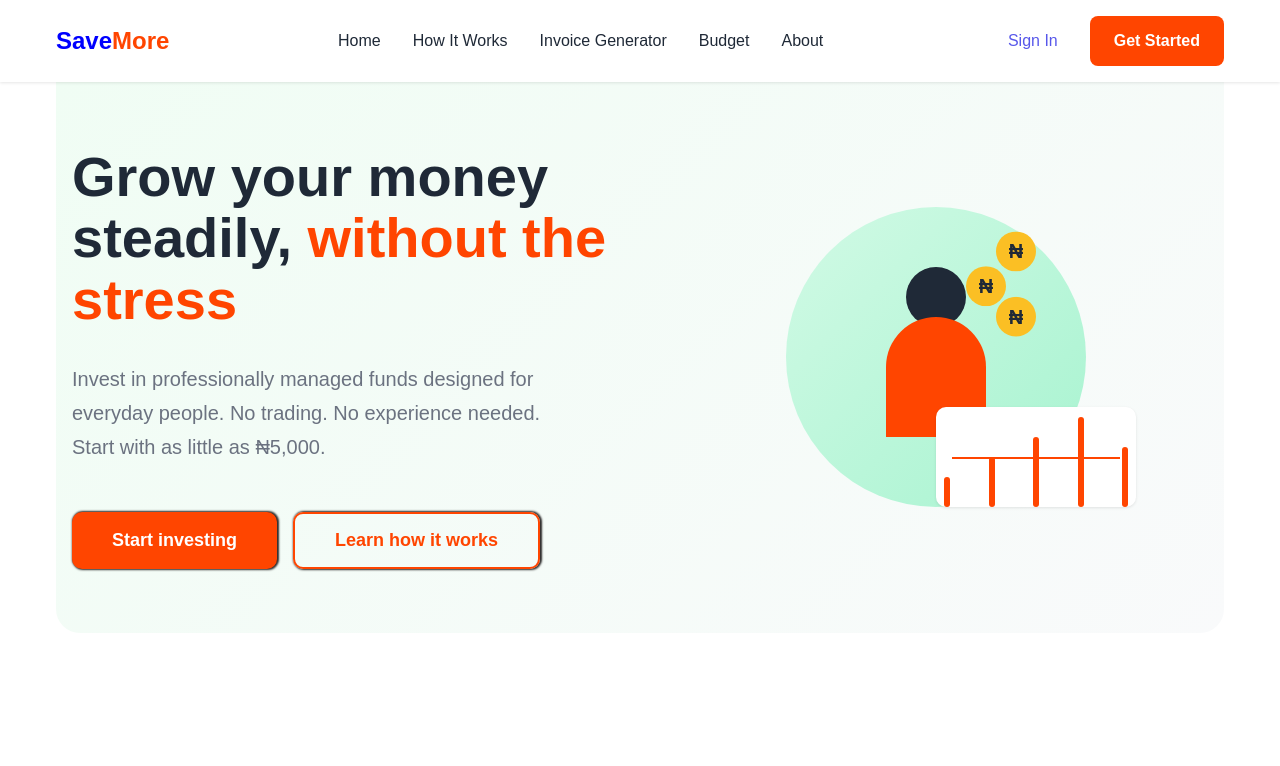
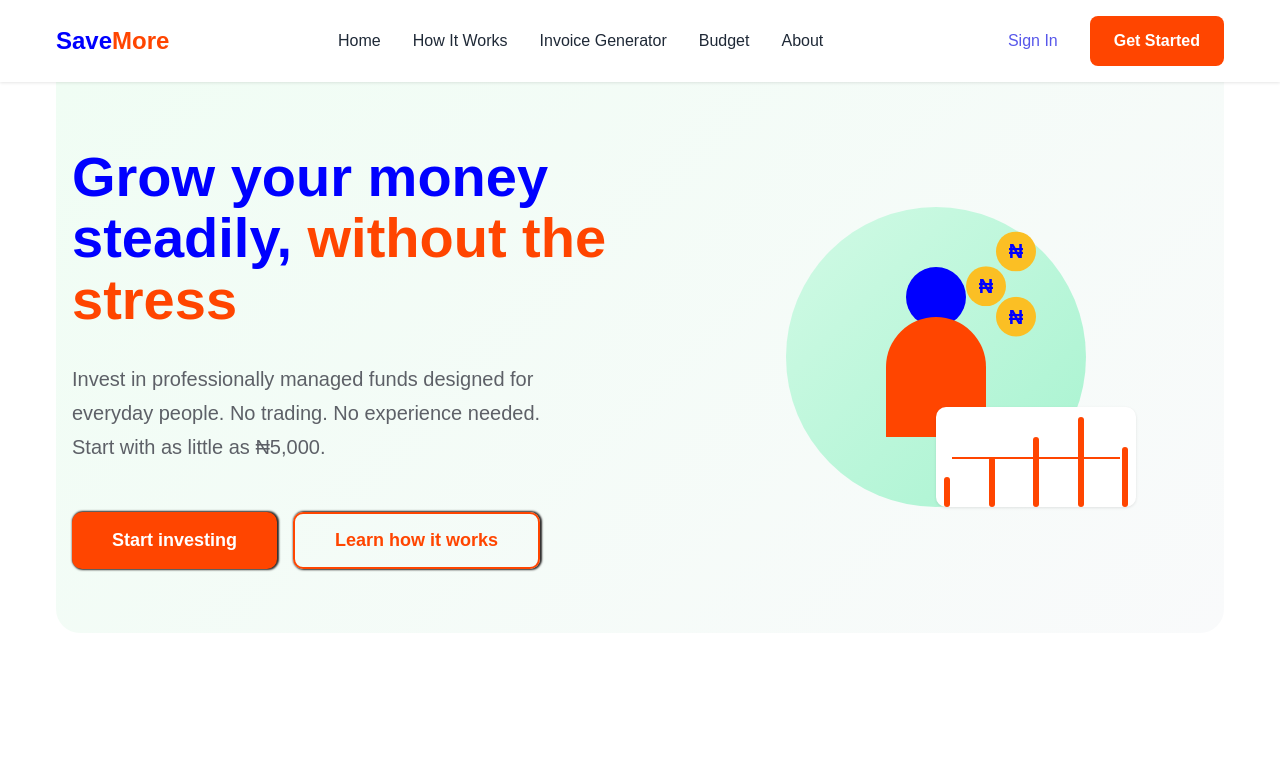
Before and after one commit to Deewan10/savemore, a React (Create React App) app: page / in a window 1280 px wide. Shown: the top 766 px of the page. Built offline with nearby package versions, Linux system fonts and the light colour scheme.

Commit message:
updated home

```diff
--- a/src/Components/Header.js
+++ b/src/Components/Header.js
@@ -1,7 +1,7 @@
 import React, { useState, useEffect } from 'react';
 import { FaBars, FaTimes } from 'react-icons/fa';
 import { Link } from 'react-router-dom';
-import './Header.css'; // You'll need to create this CSS file
+import './Header.css';
 
 function Header() {
   const [isOpen, setIsOpen] = useState(false);
--- a/src/Components/Home.css
+++ b/src/Components/Home.css
@@ -5,8 +5,8 @@
     --primary-color: orangered;
     --background-light: #f9fafb;
     --background-white: #ffffff;
-    --text-dark: #1f2937;
-    --text-light: #6b7280;
+    --text-dark: blue;
+    --text-light: #5d6067;
     --border-color: #e5e7eb;
     --shadow-subtle: 0 1px 3px rgba(0, 0, 0, 0.1);
     --spacing-xs: 0.5rem;
--- a/src/Components/Home.js
+++ b/src/Components/Home.js
@@ -3,7 +3,7 @@ import './Home.css';
 import { Shield, Users, Clock, Target, Calendar, BarChart3, CheckCircle, Star } from 'lucide-react';
 
 function Home() {
-  const [scrolled, setScrolled] = useState(false);
+  const [, setScrolled] = useState(false);
   const [openFaq, setOpenFaq] = useState(null);
 
   useEffect(() => {
@@ -125,30 +125,7 @@ function Home() {
 
   return (
     <div className="home-app">
-      {/* Header */}
-      {/* <header className={`home-header ${scrolled ? 'scrolled' : ''}`}>
-        <div className="header-container">
-          <div className="logo">
-            <span className="logo-text">SaveMore</span>
-          </div>
 
-          <nav className="nav-menu">
-            <a href="#how-it-works" className="nav-link">How It Works</a>
-            <a href="#funds" className="nav-link">Funds</a>
-            <a href="#learn" className="nav-link">Learn</a>
-            <a href="#about" className="nav-link">About</a>
-          </nav>
-
-          <div className="header-actions">
-            <button className="login-button">Sign In</button>
-            <button className="get-started-button">Get Started</button>
-          </div>
-
-          <button className="mobile-menu-button">
-            <span className="menu-icon">☰</span>
-          </button>
-        </div>
-      </header> */}
 
       {/* Main Content */}
       <main>
```
